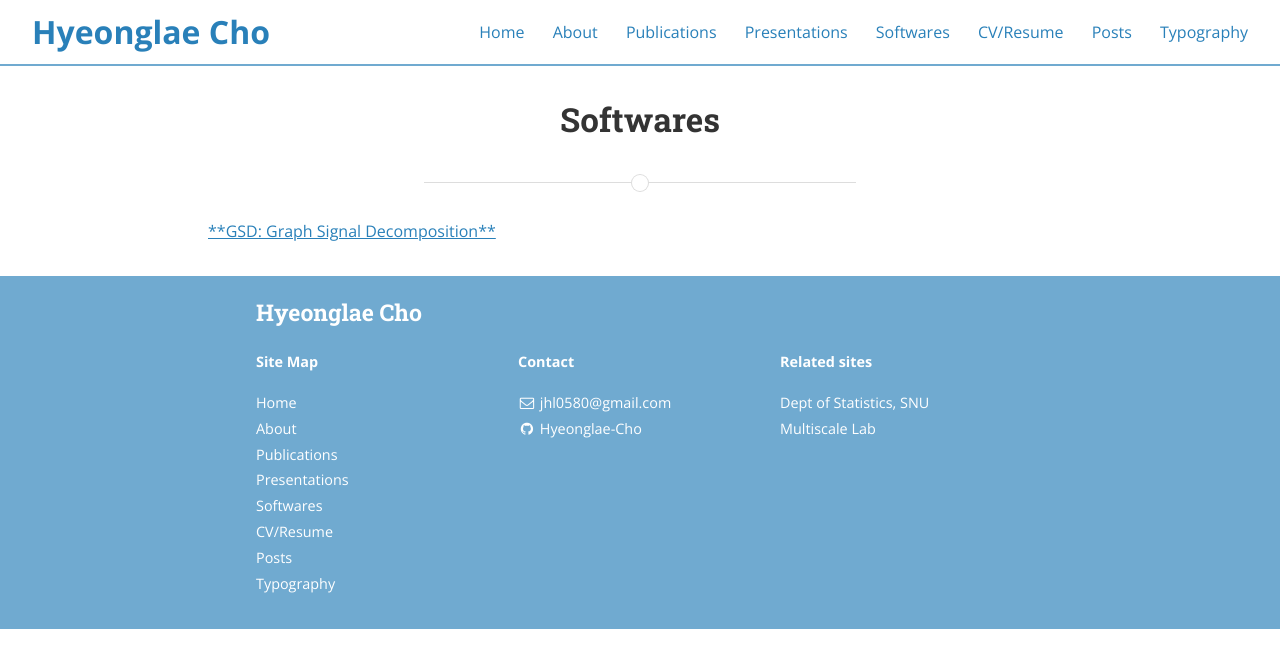
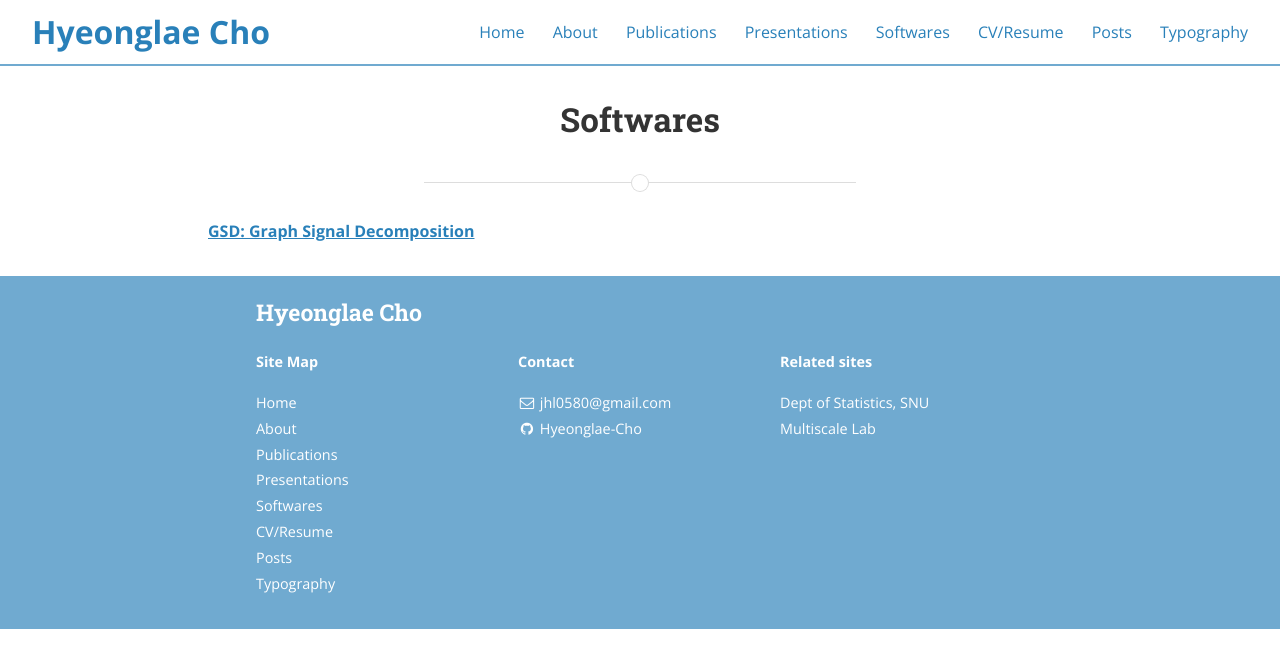
Before and after one commit to Hyeonglae-Cho/Hyeonglae-Cho.github.io, a Jekyll site: the page built from softwares.md, in a window 1280 px wide. Shown: the top 668 px of the page. Built offline with Jekyll 4.4.1, drawn with Linux system fonts in a browser that asks for light colours; nearby versions of some CDN libraries.

```diff
--- a/softwares.md
+++ b/softwares.md
@@ -6,7 +6,7 @@ permalink: /softwares/
 main_nav: true
 ---
 
-[<U>**GSD: Graph Signal Decomposition**</U>][GSD]
+[**<U>GSD: Graph Signal Decomposition</U>**][GSD]
 
 
 [GSD]: https://cran.r-project.org/web/packages/GSD/index.html
```
